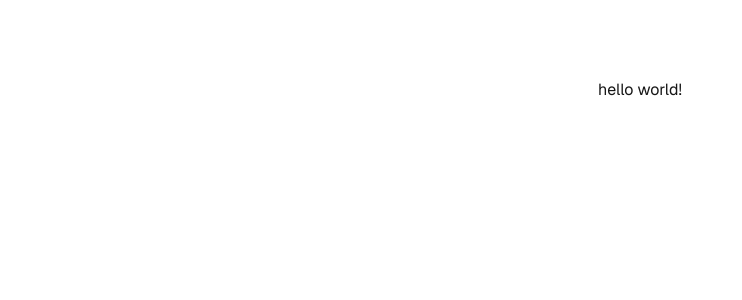
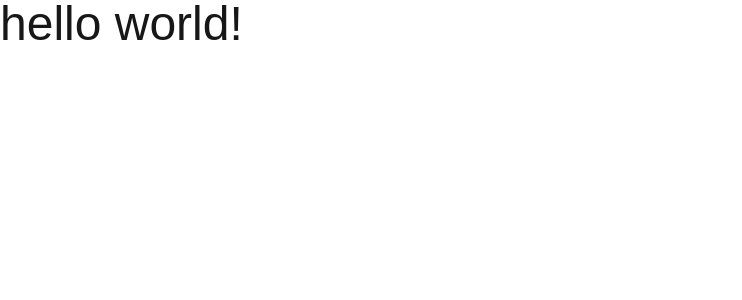
Before and after one commit to Souravhere/dropbox, a Next.js app: page / in a window 1280 px wide. Shown: the top 300 px of the page, without its empty margins (0-742 px from the left). Built offline with nearby package versions, Linux system fonts and the light colour scheme.

Commit message:
refactor: simplify layout structure in Home component

```diff
--- a/app/page.tsx
+++ b/app/page.tsx
@@ -1,8 +1,7 @@
-import Image from "next/image";
 
 export default function Home() {
   return (
-    <div className="grid grid-rows-[20px_1fr_20px] items-center justify-items-center min-h-screen p-8 pb-20 gap-16 sm:p-20 font-[family-name:var(--font-geist-sans)]">
+    <div className="w-full h-screen text-5xl">
       hello world!
     </div>
   );
```
